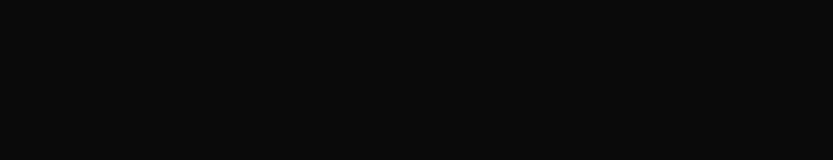
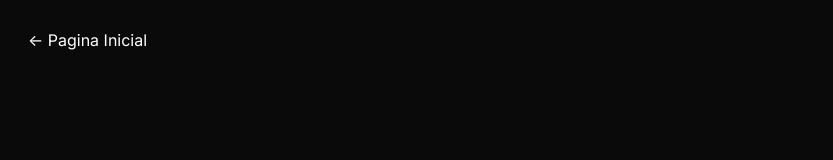
Before and after one commit to JhonatasAnicezio/chat-room, a Next.js app: page /register in a window 1280 px wide. Shown: the top 160 px of the page, without its empty margins (0-833 px from the left). Built offline with nearby package versions, Linux system fonts and the light colour scheme.

Commit message:
feat: add return initial page

```diff
--- a/src/app/login/layout.tsx
+++ b/src/app/login/layout.tsx
@@ -1,13 +1,24 @@
+'use client'
+import Link from 'next/link';
 import './index.css';
+import { useUserStore } from '@/store/user-store';
 
 export default function Layout({
   children,
 }: Readonly<{
   children: React.ReactNode;
 }>) {
+  const { user } = useUserStore();
+
   return (
       <div className={`login-layout`}>
+        <Link className='absolute top-7 left-7' href={'/'}>
+          {`<- Pagina Inicial`}
+        </Link>
         {children}
+        <button onClick={() => console.log(user)}>
+            Imprimir Usuario
+          </button>
       </div>
   );
 }
--- a/src/app/register/layout.tsx
+++ b/src/app/register/layout.tsx
@@ -1,3 +1,4 @@
+import Link from 'next/link';
 import './index.css';
 
 export default function Layout({
@@ -7,6 +8,9 @@
 }>) {
   return (
     <div className={`register-layout`}>
+      <Link className='absolute top-7 left-7' href={'/'}>
+        {`<- Pagina Inicial`}
+      </Link>
       {children}
     </div>
   );
```
Lines whose indentation alone changed are shown as unchanged.
